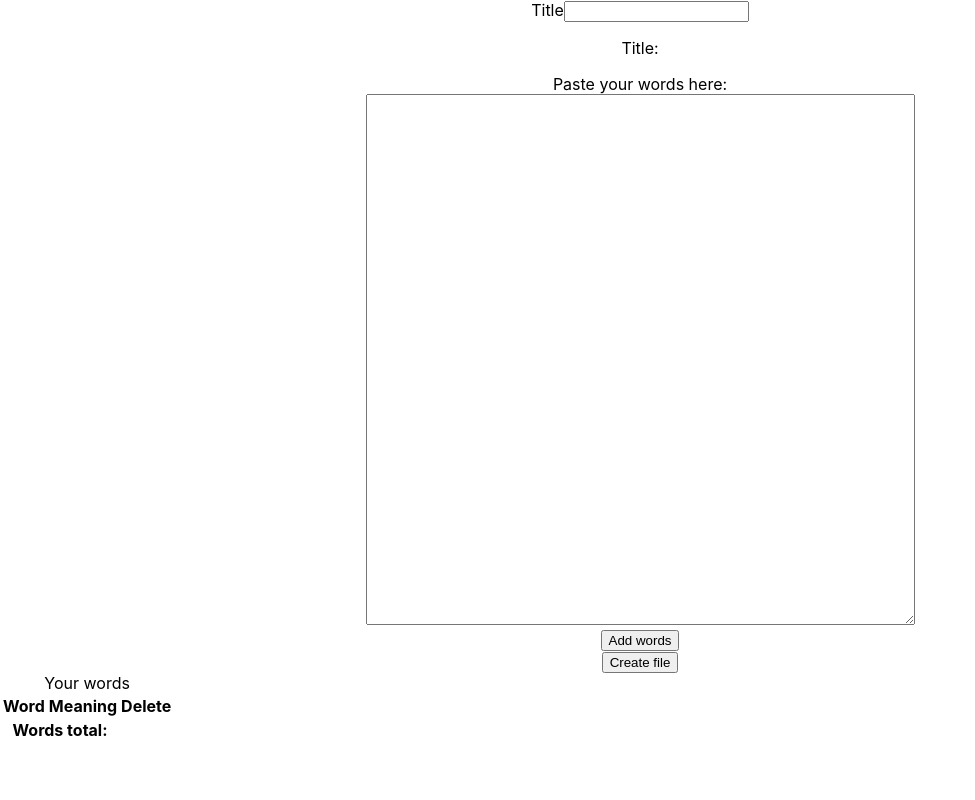
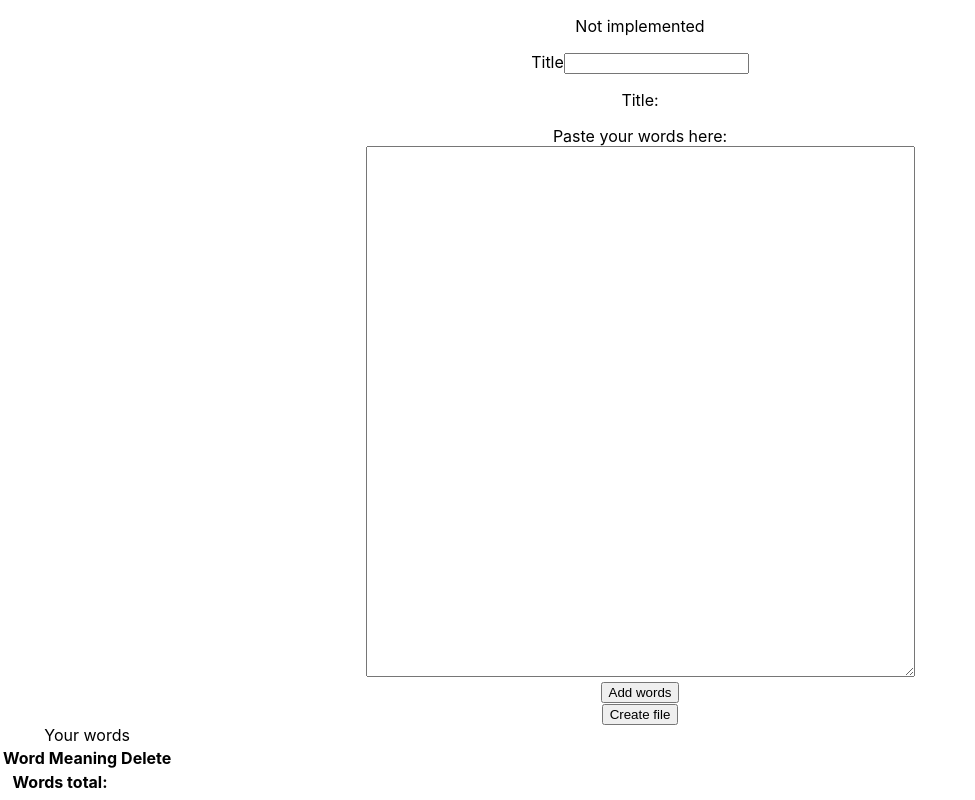
Before and after one commit to Konrad-Jalowy/reactlearnhelpers, a React (Create React App) app in the folder text-to-file-app/: page / in a window 1280 px wide. Shown: the whole page, without its empty margins (0-975 px from the left). Built offline with nearby package versions, Linux system fonts and the light colour scheme.

Commit message:
were getting somewher

```diff
--- a/text-to-file-app/src/App.js
+++ b/text-to-file-app/src/App.js
@@ -2,6 +2,7 @@ import {useState, useRef} from 'react'
 import './App.css';
 import { DownloadLink } from './components/DownloadLink';
 import {WordsTableRFC} from './components/WordsTableRFC';
+import { TitleRFC } from './components/TitleRFC';
 function App() {
   const [words, setWords] = useState([]);
   const [title, setTitle] = useState("");
@@ -71,6 +72,7 @@ function App() {
 }
   return (
     <div className="App">
+      <TitleRFC title={title} setTitle={setTitle} />
       <label htmlFor="title">Title</label>
       <input type="text" name="title" id="title" onChange={onTitleChange} value={title} />
       <p>Title: {title}</p>
```
